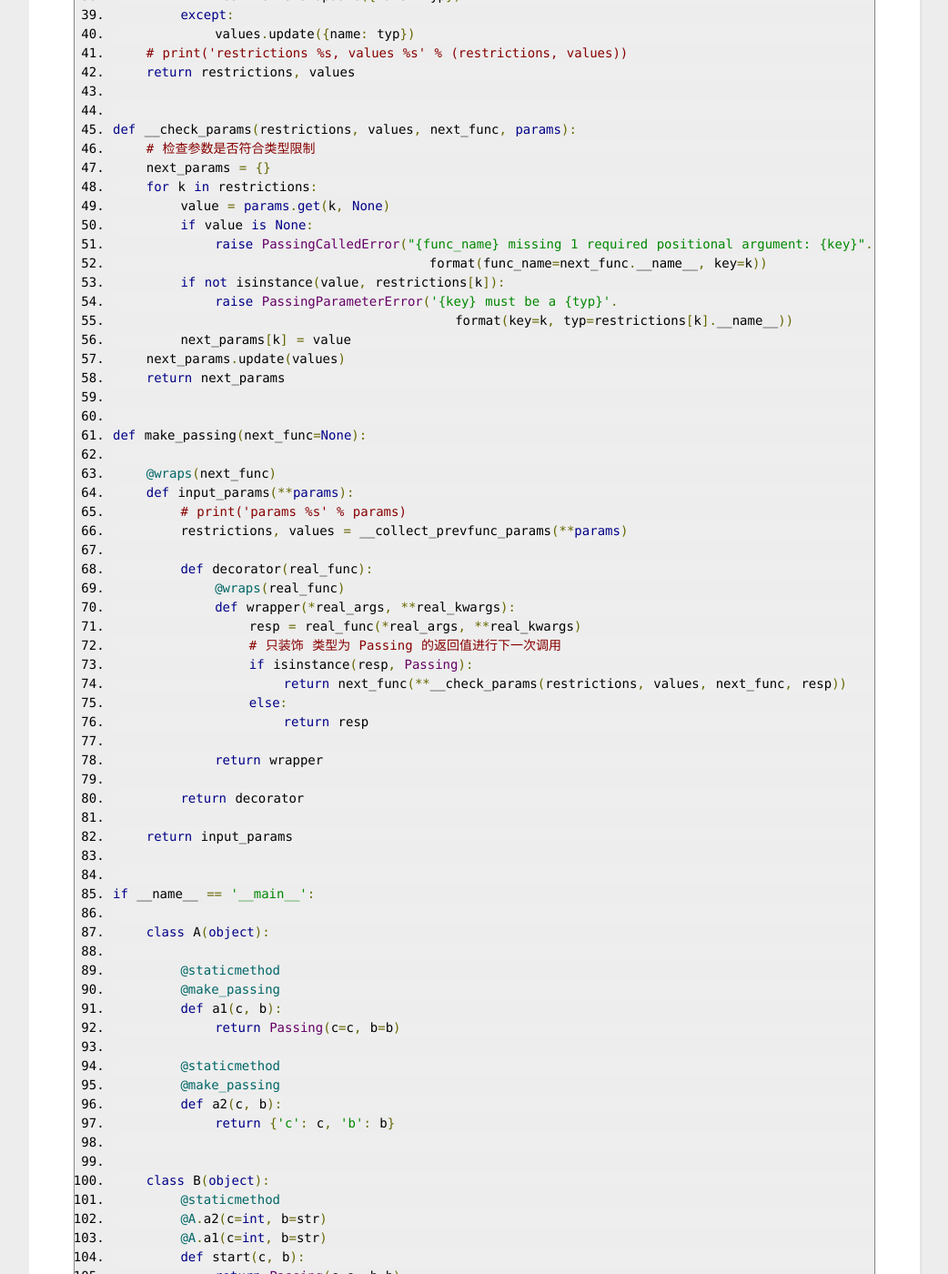
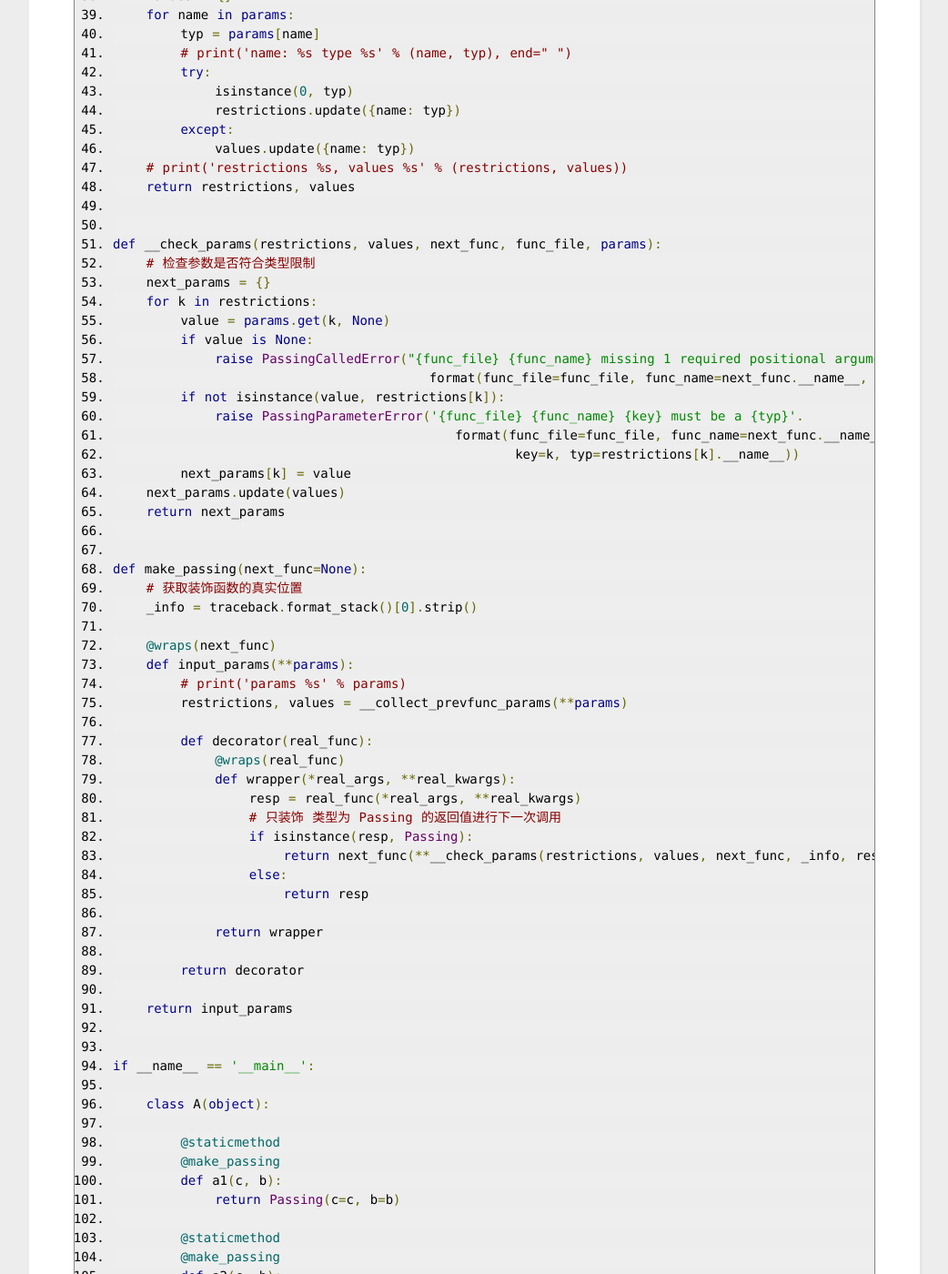
Before and after one commit to xingdao/xingdao.github.io, a Jekyll site: the page built from _posts/2018-3-25-Python-Meta-Programming.md, in a window 1280 px wide and 1400 px high, scrolled down 1322 px. Shown: the whole window at 91% size, without its empty margins (118-1160 px from the left). Built offline with Jekyll 4.4.1, drawn with Linux system fonts in a browser that asks for light colours; comment, search, counter and statistics services are not loaded; some of the changed text lies outside the part shown.

Commit message:
update traceback.format_stack

```diff
--- a/_posts/2018-3-25-Python-Meta-Programming.md
+++ b/_posts/2018-3-25-Python-Meta-Programming.md
@@ -28,6 +28,12 @@ keywords: Python, meta, Flask
 注意装饰器在 初始化时即执行
 """
 
+# coding=utf-8
+
+"""
+注意装饰器在 初始化时即执行
+"""
+import traceback
 from functools import wraps
 
 
@@ -66,23 +72,26 @@ def __collect_prevfunc_params(**params):
     return restrictions, values
 
 
-def __check_params(restrictions, values, next_func, params):
+def __check_params(restrictions, values, next_func, func_file, params):
     # 检查参数是否符合类型限制
     next_params = {}
     for k in restrictions:
         value = params.get(k, None)
         if value is None:
-            raise PassingCalledError("{func_name} missing 1 required positional argument: {key}".
-                                     format(func_name=next_func.__name__, key=k))
+            raise PassingCalledError("{func_file} {func_name} missing 1 required positional argument: {key}".
+                                     format(func_file=func_file, func_name=next_func.__name__, key=k))
         if not isinstance(value, restrictions[k]):
-            raise PassingParameterError('{key} must be a {typ}'.
-                                        format(key=k, typ=restrictions[k].__name__))
+            raise PassingParameterError('{func_file} {func_name} {key} must be a {typ}'.
+                                        format(func_file=func_file, func_name=next_func.__name__,
+                                               key=k, typ=restrictions[k].__name__))
         next_params[k] = value
     next_params.update(values)
     return next_params
 
 
 def make_passing(next_func=None):
+    # 获取装饰函数的真实位置
+    _info = traceback.format_stack()[0].strip()
 
     @wraps(next_func)
     def input_params(**params):
@@ -95,7 +104,7 @@ def make_passing(next_func=None):
                 resp = real_func(*real_args, **real_kwargs)
                 # 只装饰 类型为 Passing 的返回值进行下一次调用
                 if isinstance(resp, Passing):
-                    return next_func(**__check_params(restrictions, values, next_func, resp))
+                    return next_func(**__check_params(restrictions, values, next_func, _info, resp))
                 else:
                     return resp
 
@@ -123,7 +132,7 @@ if __name__ == '__main__':
 
     class B(object):
         @staticmethod
-        @A.a2(c=int, b=str)
+        @A.a2(c=int, b=int)
         @A.a1(c=int, b=str)
         def start(c, b):
             return Passing(c=c, b=b)
```
